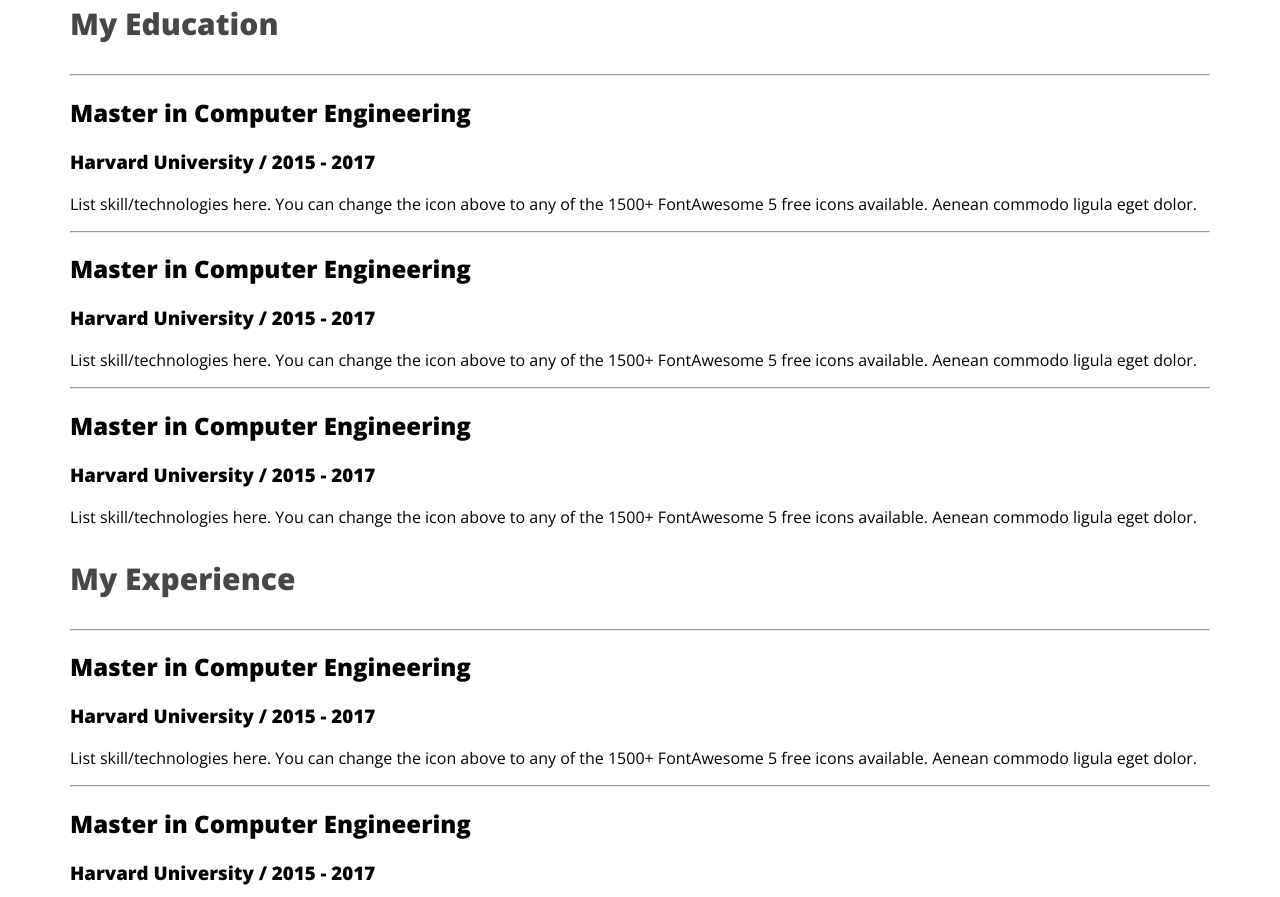
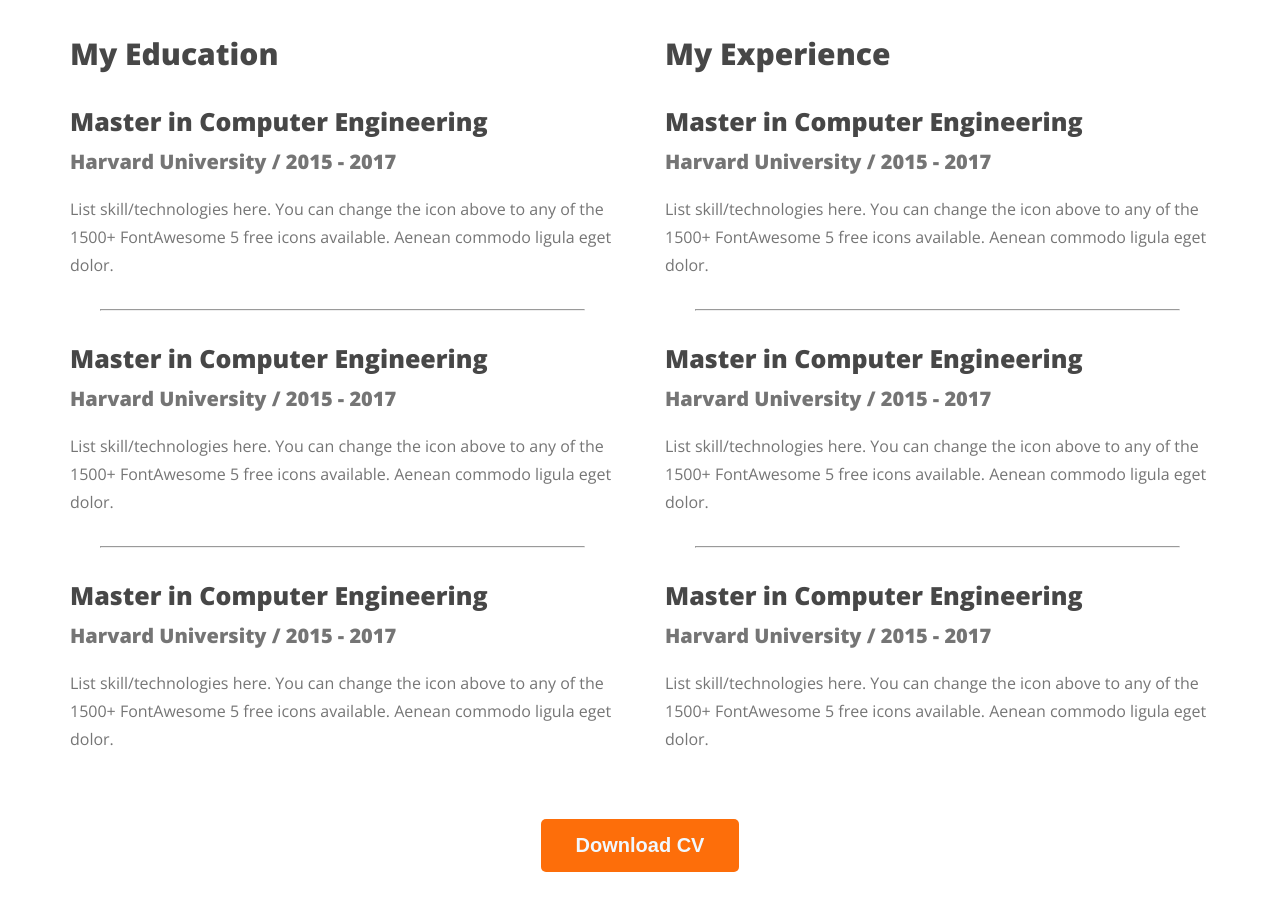
Before and after one commit to Mahedi000/webdeveloper-porttfolio, a plain HTML site: page index.html in a window 1280 px wide. Shown: the part 2523-3420 px from the top of the page. Drawn offline with nearby package versions, Linux system fonts and the light colour scheme.

Commit message:
button add

```diff
--- a/index.html
+++ b/index.html
@@ -145,10 +145,9 @@
 
           <div class="resume-clumn">
             <h3 class="resume-clumn-title">My Education </h3>
-          </div>
-           <hr>
 
-          <div class="resume-item">
+
+            <div class="resume-item">
             <h2 class="resume-item-title">Master in Computer Engineering </h2>
             <h3 class="resume-item-institute"> Harvard University / 2015 - 2017</h3>
             <p class="resume-item-description">List skill/technologies here. You can change the icon above
@@ -168,13 +167,11 @@
             <p class="resume-item-description">List skill/technologies here. You can change the icon above
                 to any of the 1500+ FontAwesome 5 free icons available. Aenean commodo ligula eget dolor. </p>
           </div>
-
+        </div>
 
 
           <div class="resume-clumn">
             <h3 class="resume-clumn-title">My Experience</h3>
-
-            <hr>
 
             <div class="resume-item">
               <h2 class="resume-item-title">Master in Computer Engineering </h2>
@@ -199,11 +196,15 @@
 
           </div>
 
+          </div>
 
 
 
+        <div class="download-cv">
+            <button class="primary-button"> Download CV</button>
+        </div>
 
-          </div>
+
 
         </section>
 
--- a/styles/porttfolio.css
+++ b/styles/porttfolio.css
@@ -179,3 +179,42 @@ padding: 30px 150px;
      color: var(--dark-02, #474747);
      font-size: 30px;
       font-weight: 700;}
+
+.resume-continer{
+    display: flex;
+    gap: 50px;
+
+      }
+
+
+.resume-item-description{
+    color: var(--dark-03, #757575);
+    font-size: 16px;
+    font-weight: 400;
+    line-height: 28px;
+
+}
+.resume-item-title{
+    color: var(--dark-02, #474747);
+    font-size: 25px;
+    font-weight: 700;
+    margin-bottom: 10px;
+
+}
+
+.resume-item-institute{
+
+    color: var(--dark-03, #757575);
+    font-size: 20px;
+    font-weight: 600;
+    margin-bottom: 20px;
+    margin-top: 0px;
+
+}
+.resume-continer hr{
+    margin: 30px 30px ;
+}
+.download-cv{
+    text-align: center;
+    margin-top: 50px;
+}
```
